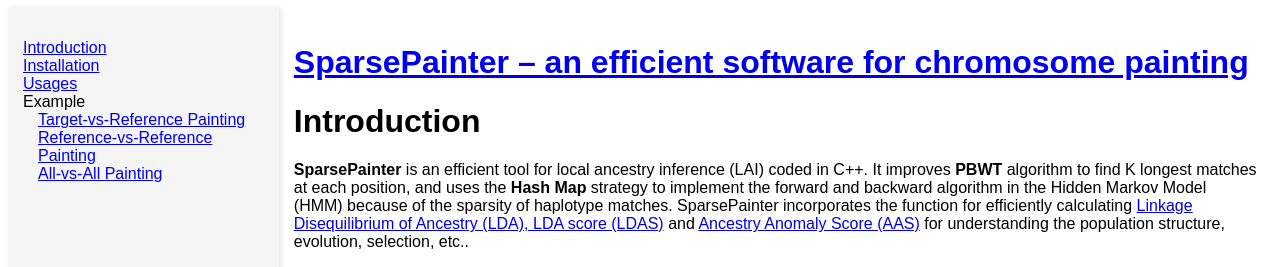
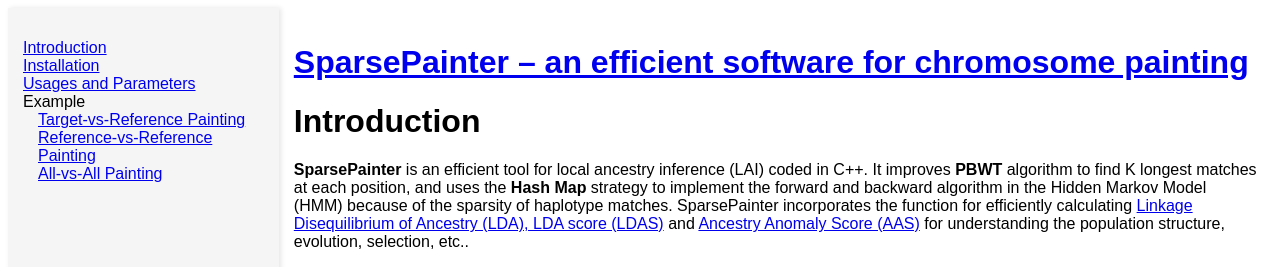
Before and after one commit to SparsePainter/SparsePainter.github.io, a Jekyll site: the page built from Introduction.md, in a window 1280 px wide. Shown: the top 267 px of the page. Built offline with Jekyll 4.4.1, drawn with Linux system fonts in a browser that asks for light colours.

Commit message:
Update default.html

```diff
--- a/_layouts/default.html
+++ b/_layouts/default.html
@@ -10,7 +10,7 @@
     <ul>
         <li><a href="/Introduction.html">Introduction</a></li>
         <li><a href="/Installation.html">Installation</a></li>
-        <li><a href="/Usages.html">Usages</a></li>
+        <li><a href="/Usages.html">Usages and Parameters</a></li>
         <li>Example
             <ul>
                 <li><a href="/example/Target-vs-Reference-Painting.html">Target-vs-Reference Painting</a></li>
```
